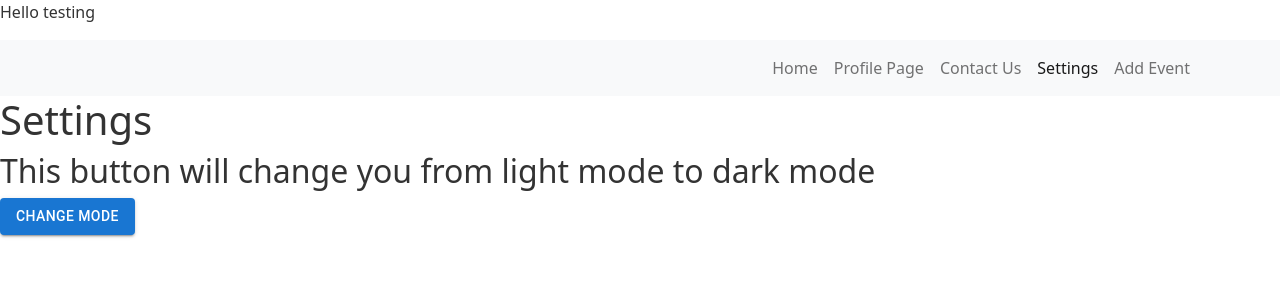
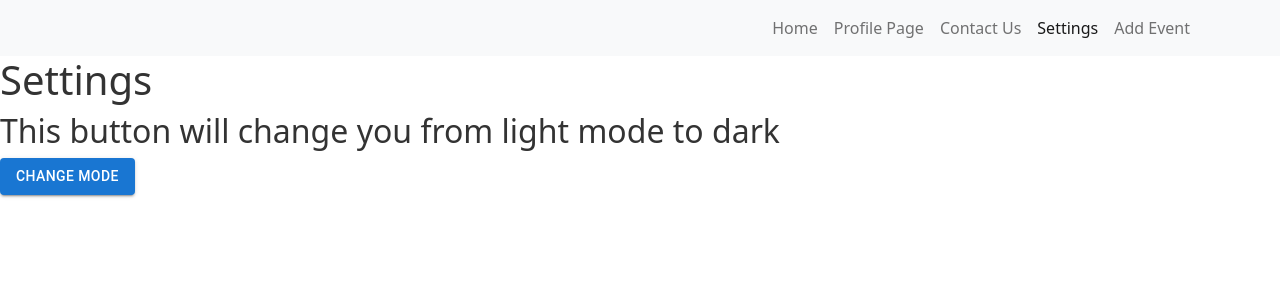
Before and after one commit to asingh19app/TODO-APP, a React (Create React App) app in the folder todo-app/: page /settings in a window 1280 px wide. Shown: the top 300 px of the page. Built offline with nearby package versions, Linux system fonts and the light colour scheme.

Commit message:
Removed <p> in App.js and removed unneccesary import in App.js

```diff
--- a/todo-app/src/App.js
+++ b/todo-app/src/App.js
@@ -17,10 +17,9 @@ useEffect(()=>{
   document.body.className =theme
 })
 
-const [theme, setTheme]  =useState(localStorage.getItem('theme') || 'light')
+const [theme]  =useState(localStorage.getItem('theme') || 'light')
  return(
   <div className={`App ${theme}`}>
-      <p>Hello testing</p>
       <Router>
         <Routes>
           <Route path='/' element={<Home />}/>
--- a/todo-app/src/pages/Settings.js
+++ b/todo-app/src/pages/Settings.js
@@ -24,7 +24,7 @@ export default function Settings() {
     <div className={`App ${theme}`}>
       <NavBar />
       <h1>Settings</h1>
-      <h2>This button will change you from light mode to dark mode</h2>
+      <h2>This button will change you from light mode to dark</h2>
       <Button variant='contained' onClick={toggleTheme}>Change Mode</Button>
 
     </div>
```
